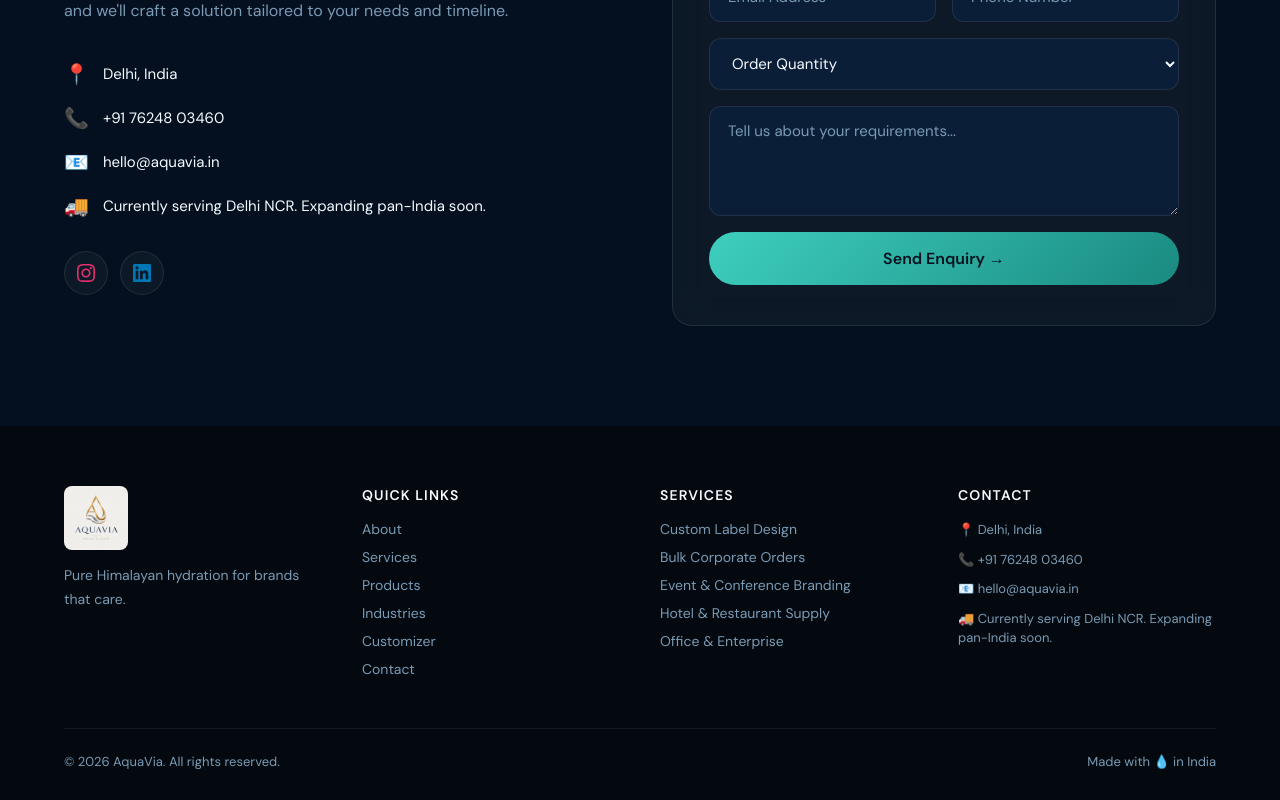
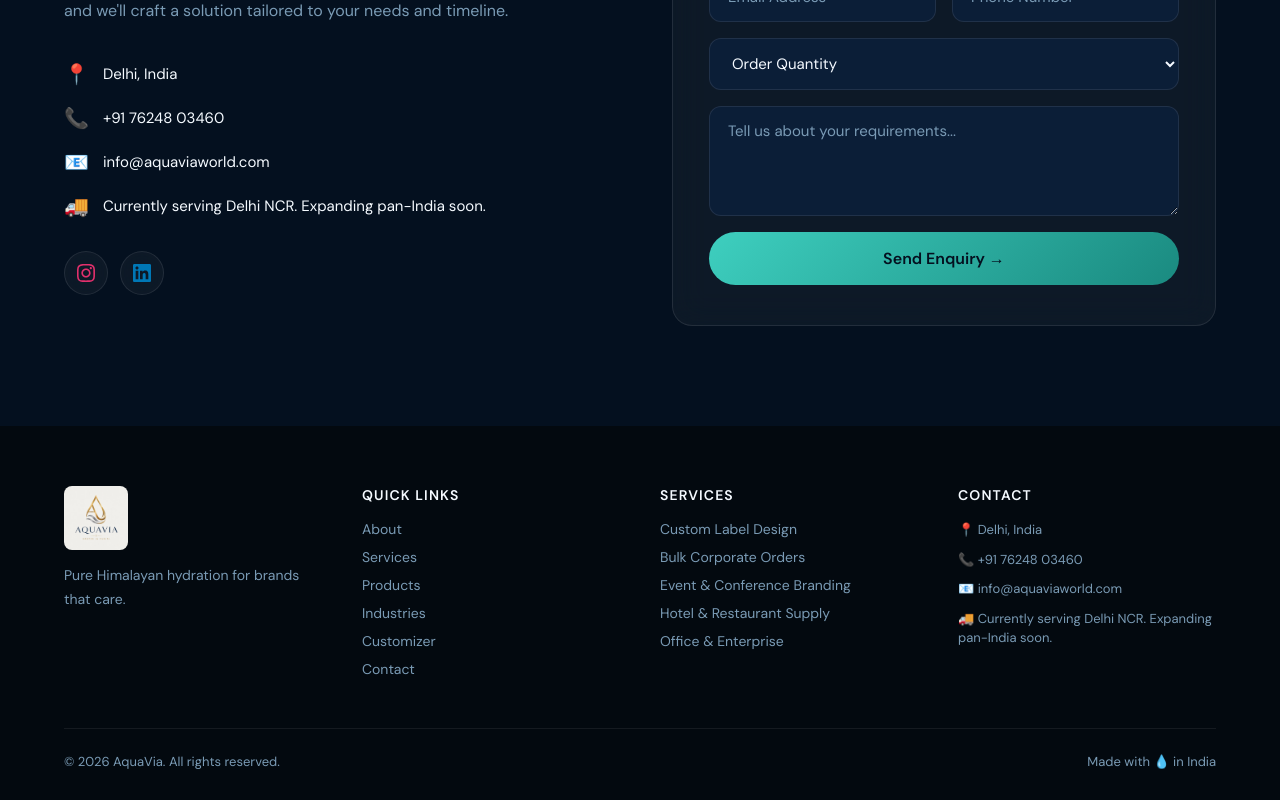
Before and after one commit to Vikramaditya-ravi/HimalayanSip, a React (Vite) app: page / in a window 1280 px wide. Shown: the part 9422-10222 px from the top of the page. Built offline with nearby package versions, Linux system fonts and the light colour scheme; no server answers.

Commit message:
email-update

```diff
--- a/src/App.jsx
+++ b/src/App.jsx
@@ -299,7 +299,7 @@
     name: 'AquaVia',
     description: 'Premium customized branded bottled water solutions for businesses in Delhi NCR',
     url: 'https://himalayan-sip.vercel.app',
-    telephone: '+91-76248-03460', email: 'hello@aquavia.in',
+    telephone: '+91-76248-03460', email: 'info@aquaviaworld.com',
     priceRange: '₹₹', currenciesAccepted: 'INR', paymentAccepted: 'Cash, Credit Card, UPI, Bank Transfer',
     areaServed: { '@type': 'City', name: 'Delhi NCR' },
     address: { '@type': 'PostalAddress', addressLocality: 'New Delhi', addressRegion: 'Delhi', postalCode: '110001', addressCountry: 'IN' },
@@ -1652,7 +1652,7 @@
             {[
               { icon:'📍', text:'Delhi, India' },
               { icon:'📞', text:phone, href:`tel:${phone.replace(/\s/g, '')}` },
-              { icon:'📧', text:'hello@aquavia.in', href:'mailto:hello@aquavia.in' },
+              { icon:'📧', text:'info@aquaviaworld.com', href:'mailto:info@aquaviaworld.com' },
               { icon:'🚚', text:deliveryNote },
             ].map(item => (
               <div key={item.text} style={{ display:'flex', alignItems:'center', gap:14, marginBottom:18 }}>
@@ -1770,7 +1770,7 @@
         {/* Contact */}
         <div>
           <div style={{ fontWeight:600, fontSize:14, color:'var(--white)', marginBottom:16, letterSpacing:'0.08em', textTransform:'uppercase' }}>Contact</div>
-          {[`📍 Delhi, India`, `📞 ${content?.phone || '+91 76248 03460'}`, '📧 hello@aquavia.in', `🚚 ${content?.deliveryNote || 'Serving Delhi NCR'}`].map(item => (
+          {[`📍 Delhi, India`, `📞 ${content?.phone || '+91 76248 03460'}`, '📧 info@aquaviaworld.com', `🚚 ${content?.deliveryNote || 'Serving Delhi NCR'}`].map(item => (
             <div key={item} style={{ color:'var(--muted)', fontSize:13, marginBottom:10, lineHeight:1.5 }}>{item}</div>
           ))}
         </div>
```
Also changed, not shown: 2 other files (tests, documents, lock files or other folders).
